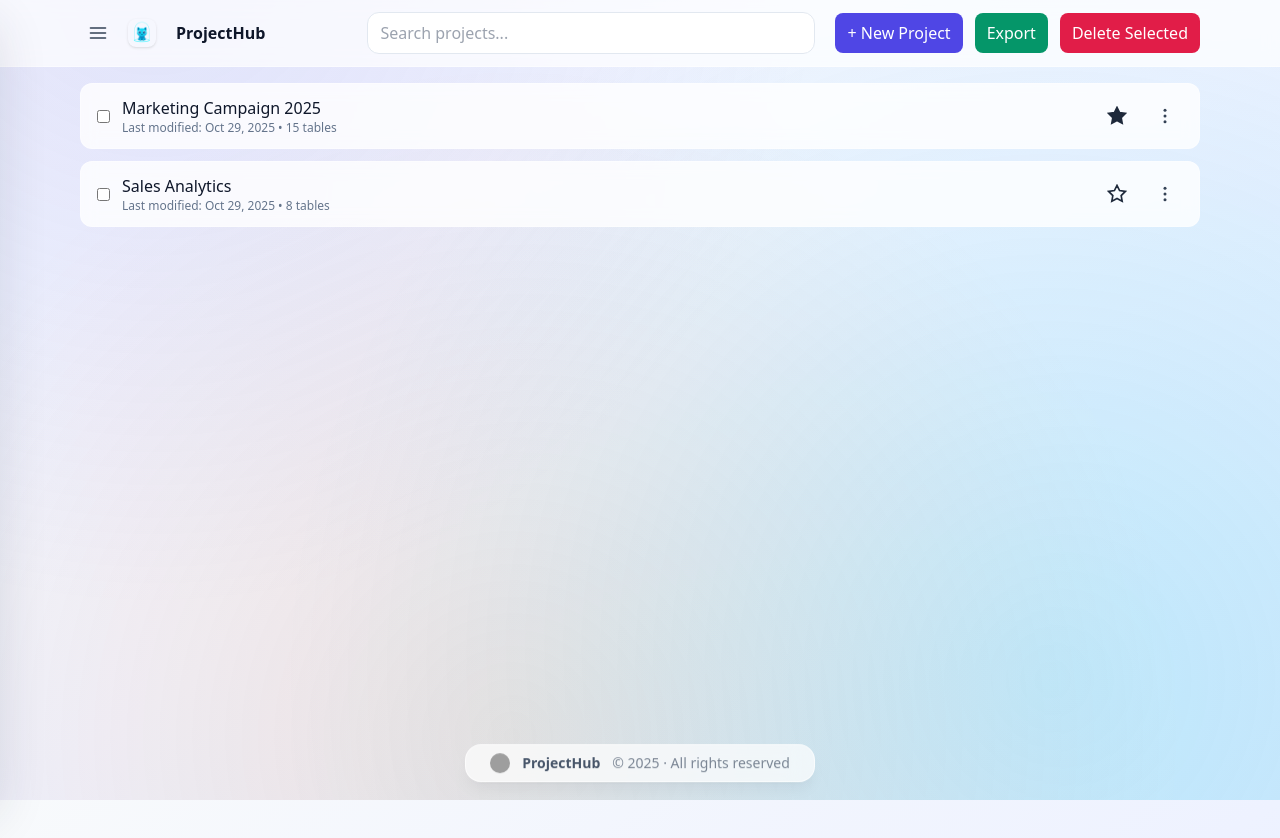
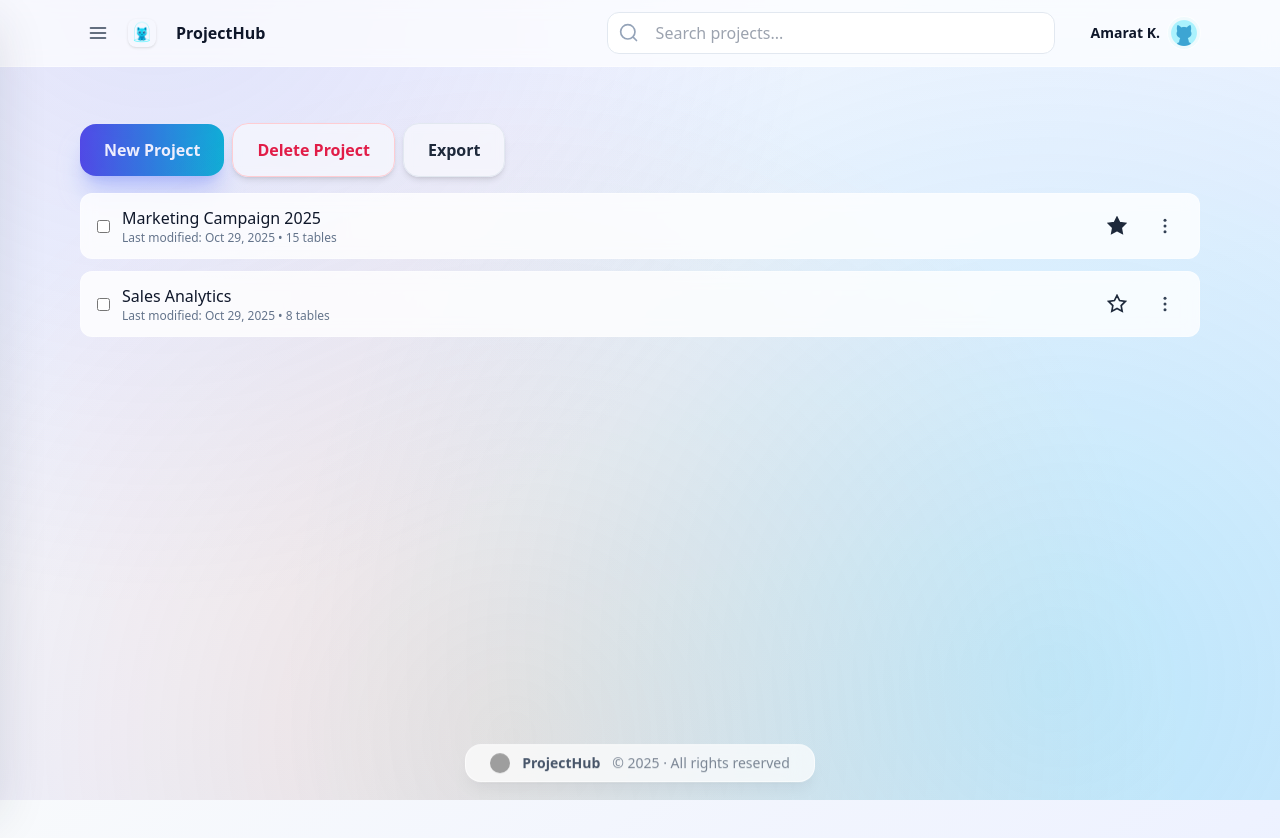
Before and after one commit to limouzeen/projecthub-front, an Angular app: page /dashboard in a window 1280 px wide. Shown: the top 838 px of the page. Built offline with nearby package versions, Linux system fonts and the light colour scheme; grey boxes are pictures that could not be loaded.

Commit message:
keep going dashboard

```diff
--- a/src/app/pages/dashboard/dashboard.css
+++ b/src/app/pages/dashboard/dashboard.css
@@ -1,7 +1,70 @@
+@tailwind base;
+@tailwind components;
+@tailwind utilities;
+
+
+
 /* เติมความละมุนให้การ์ด */
-.glass-subtle { background: rgba(255,255,255,.55); backdrop-filter: blur(6px); border: 1px solid rgba(255,255,255,.35); box-shadow: 0 10px 30px rgba(17,24,39,.06); }
+.glass-subtle {
+
+  background: linear-gradient(
+    145deg,
+    rgba(255, 255, 255, 0.95) 0%,     /* ขาวสว่าง */
+    rgba(245, 250, 255, 0.85) 20%,    /* ฟ้าอ่อนจาง */
+    rgba(230, 245, 255, 0.75) 80%    /* ขาวอมฟ้าเล็กน้อย */
+  );
+  backdrop-filter: blur(3px) saturate(150%);
+  border: 1px solid rgba(255, 255, 255, 0.6);
+  box-shadow:
+    0 10px 40px rgba(79, 70, 229, 0.08), /* เงาอมม่วงเล็กน้อย */
+    0 4px 20px rgba(34, 211, 238, 0.06), /* เงาอมฟ้า */
+    inset 0 0 25px rgba(255, 255, 255, 0.25); /* glow ขาวข้างใน */
+  border-radius: 1.25rem;
+}
+
+/* เพิ่ม glow gradient ออร่าฟ้าเล็กน้อย */
+.glass-subtle::before {
+  content: "";
+  position: absolute;
+  inset: 0;
+  border-radius: inherit;
+  background: radial-gradient(
+    circle at top left,
+    rgba(99, 102, 241, 0.08),     /* indigo glow */
+    rgba(34, 211, 238, 0.08),
+    transparent 20%
+  );
+  pointer-events: none;
+}
+
+
 .input { background: rgba(255,255,255,.9); border: 1px solid rgba(226,232,240,1); border-radius: .75rem; padding: .5rem .75rem; outline: none; }
 .input:focus { box-shadow: 0 0 0 3px rgba(99,102,241,.15); border-color: rgb(165,180,252); }
 
 /* ให้การ์ดใน aside เนียนขึ้น (ออปชัน) */
 aside.glass-subtle { box-shadow: 0 20px 50px rgba(30,41,59,.12); }
+
+.input:focus {
+  /* คุณมีอยู่แล้ว: แค่ปรับโทนให้ใกล้ปุ่มหลัก */
+  box-shadow: 0 0 0 3px rgba(99,102,241,.18), 0 0 0 6px rgba(34,211,238,.12);
+  border-color: rgb(165,180,252);
+}
+
+
+@layer components {
+
+
+  /* ปุ่มธีม */
+  .btn-primary-enhance {
+    @apply inline-flex items-center justify-center px-6 py-3.5 rounded-2xl font-semibold
+           text-white transition-all duration-500 active:scale-[0.98] cursor-pointer
+           bg-gradient-to-r from-indigo-600 to-cyan-500
+           shadow-xl shadow-indigo-300/60
+           hover:shadow-indigo-300/80 hover:scale-[1.01];
+  }
+  .btn-ghost-enhance {
+    @apply inline-flex items-center justify-center px-6 py-3.5 rounded-2xl font-semibold
+           border border-slate-200 bg-white/50 text-slate-800 transition-all duration-300
+           hover:bg-white/90 hover:border-indigo-300 backdrop-blur-sm shadow-md;
+  }
+}
--- a/src/app/pages/dashboard/dashboard.html
+++ b/src/app/pages/dashboard/dashboard.html
@@ -22,37 +22,78 @@
       <img src="/assets/h_noname_logo.png" class="w-7 h-7 rounded-lg shadow mr-2" alt="" />
       <span class="font-semibold text-slate-900">ProjectHub</span>
 
+
+      <!-- Search Box -->
+
       <div class="ml-auto relative w-full max-w-md">
+  <label for="search" class="sr-only">Search</label>
+
+  <!--ไอคอนอยู่ซ้ายในกล่อง -->
+  <svg
+    class="absolute left-2.5 sm:left-3 top-1/2 -translate-y-1/2 w-4 h-4 sm:w-5 sm:h-5
+           text-slate-400 pointer-events-none"
+    xmlns="http://www.w3.org/2000/svg"
+    fill="none" viewBox="0 0 24 24" stroke-width="2" stroke="currentColor"
+    aria-hidden="true"
+  >
+    <path stroke-linecap="round" stroke-linejoin="round"
+          d="M21 21l-4.35-4.35m0 0A7.5 7.5 0 104.5 4.5a7.5 7.5 0 0012.15 12.15z"/>
+  </svg>
+
   <input
-          class="input"
+    id="search"
+    class="input !pl-10 sm:!pl-12 !pr-3 min-h-[42px] w-full"
     [value]="keyword()"
     (input)="keyword.set($any($event.target).value)"
     placeholder="Search projects..."
   />
 </div>
 
+      <!-- แสดงรูปภาพโปรไฟล์และชื่อของผู้ใช้งานด้านหลัง Nav bar -->
+      <div class="ml-4 flex items-center gap-2 pl-2">
+        <span class="text-sm font-semibold text-slate-900">Amarat K.</span>
+        <img
+          src="/assets/ph_profile.png"
+          alt=""
+          class="w-8 h-8 rounded-full ring-1 ring-white/60"
+        />
+      </div>
+    </div>
+  </div>
+
+
+
+<!-- Actions bar (มินิมอล) -->
+<div class="max-w-6xl mx-auto w-full px-4 pt-10">
+  <div class="flex items-center gap-2">
+    <!-- New Project = ปุ่มหลักแบบ gradient -->
     <button
-        class="ml-2 px-3 py-2 rounded-lg bg-indigo-600 text-white hover:opacity-90"
+      class="btn-primary-enhance"
       (click)="addQuick('New Project')"
     >
-        + New Project
+      New Project
     </button>
+
+    <!-- Delete Project = ปุ่มอ่อน โทน danger ให้เข้าธีม -->
     <button
-        class="px-3 py-2 rounded-lg bg-emerald-600 text-white hover:opacity-90"
+      class="btn-ghost-enhance text-rose-600 border-rose-200 hover:bg-rose-50 hover:border-rose-300"
+      (click)="removeManySelected()"
+    >
+      Delete Project
+    </button>
+
+    <!-- Export = ปุ่มรองโทน ghost ของธีม -->
+    <button
+      class="btn-ghost-enhance"
       (click)="exportCSV()"
     >
       Export
     </button>
-      <button
-        class="px-3 py-2 rounded-lg bg-rose-600 text-white hover:opacity-90"
-        (click)="removeManySelected()"
-      >
-        Delete Selected
-      </button>
   </div>
 </div>
 
-  <!-- Overlay (แทรกเพิ่ม) -->
+
+  <!-- Overlay -->
   <div
     class="fixed inset-0 z-40 bg-black/40 transition-opacity duration-300"
     [class.opacity-0]="!asideOpen()"
@@ -63,13 +104,18 @@
   <!-- Drawer / Aside (แทรกเพิ่ม) -->
   <aside
     id="app-aside"
-    class="fixed left-0 top-0 bottom-0 z-50 w-80 max-w-[85vw] glass-subtle border border-white/40 backdrop-blur-lg transition-transform duration-300 ease-out flex flex-col -translate-x-full"
+    class=" fixed left-0 top-0 bottom-0 z-50 w-80 max-w-[85vw] glass-subtle border border-white/40 backdrop-blur-lg transition-transform duration-300 ease-out flex flex-col -translate-x-full"
     [class.translate-x-0]="asideOpen()"
     role="dialog"
     aria-label="Sidebar"
   >
-    <!-- ใส่ไอเท็มเมนูได้ตามต้องการ -->
-    <div class="px-4 py-3 flex items-center gap-2 border-b border-white/40">
+
+    <!-- แถบสีซ้าย -->
+  <span class="aside-accent" aria-hidden="true"></span>
+
+
+    <!-- เมนู -->
+    <div class=" px-4 py-3 flex items-center gap-2 border-b border-white/40">
       <img src="/assets/h_noname_logo.png" class="w-6 h-6 rounded-lg" alt="" />
       <div class="font-semibold">Menu</div>
       <button
@@ -87,16 +133,19 @@
         </svg>
       </button>
     </div>
+
+    <!-- รายการไอเท็มที่แสดงบนแถบด้านซ้าย -->
     <nav class="p-3 space-y-1 text-sm">
       <a routerLink="/dashboard" class="block px-3 py-2 rounded-lg hover:bg-slate-100">Dashboard</a>
       <a routerLink="/projects" class="block px-3 py-2 rounded-lg hover:bg-slate-100"
-        >Edit Profile</a
+        >Recently Used</a
       >
-      <a routerLink="/settings" class="block px-3 py-2 rounded-lg hover:bg-slate-100">Settings</a>
-      <a routerLink="/settings" class="block px-3 py-2 rounded-lg hover:bg-slate-100">Logout</a>
+      <a routerLink="/settings" class="block px-3 py-2 rounded-lg hover:bg-slate-100">Favorite Project</a>
     </nav>
+
     <div class="mt-auto p-3 text-xs text-slate-500">© ProjectHub</div>
   </aside>
+
 
   <!-- คอนเทนต์รายการ -->
   <div class="max-w-6xl mx-auto px-4 w-full space-y-3">
@@ -120,6 +169,9 @@
         </div>
       </div>
 
+
+
+      <!-- ปุ่ม favorite project -->
       <button
         class="p-2 rounded-lg hover:bg-slate-100"
         title="Favorite"
@@ -160,7 +212,6 @@
           </svg>
         </button>
 
-
         <!-- click kebab เปิดดู menu -->
 
         @if (menuOpenId() === p.id) {
@@ -189,8 +240,6 @@
           </button>
         </div>
         }
-
-
       </div>
     </div>
     } }
```
Also changed, not shown: src/assets/ph_profile.png (added). Lines whose indentation alone changed are shown as unchanged.
